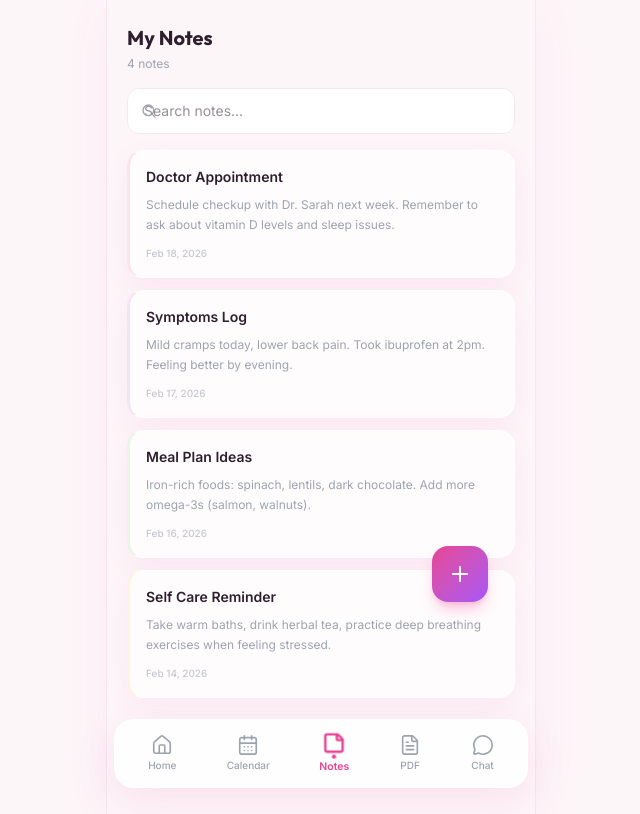
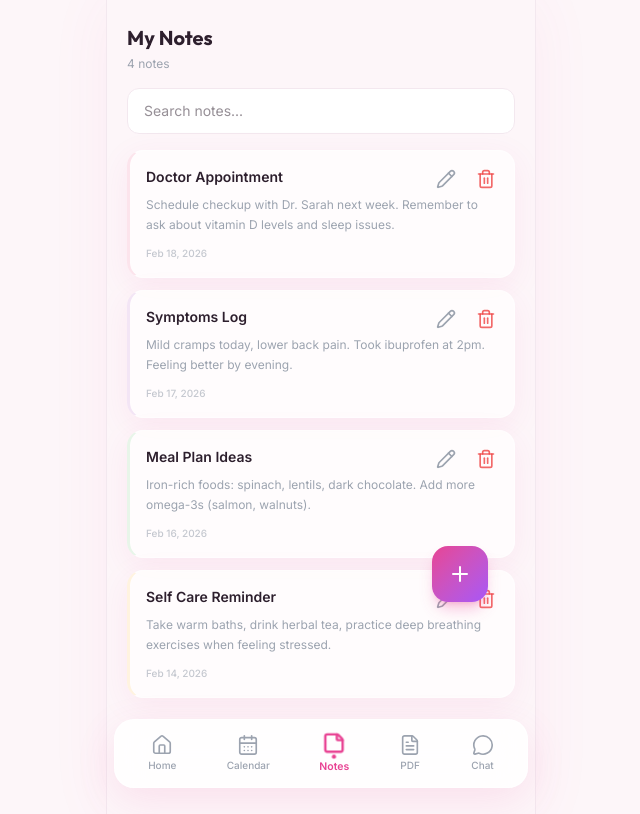
Before and after one commit to ferysaputra/rizky, a Next.js app: page /app/notes in a window 1280 px wide. Shown: the whole page, without its empty margins (319-959 px from the left). Built offline with nearby package versions, Linux system fonts and the light colour scheme.

Commit message:
notes - always show edit&delete - delete confirmation dialog

```diff
--- a/src/app/(user)/app/notes/page.tsx
+++ b/src/app/(user)/app/notes/page.tsx
@@ -12,6 +12,7 @@ export default function NotesPage() {
     const [searchQuery, setSearchQuery] = useState('');
     const [newTitle, setNewTitle] = useState('');
     const [newBody, setNewBody] = useState('');
+    const [noteToDelete, setNoteToDelete] = useState<string | null>(null);
 
     const noteColors = ['#fce4ec', '#f3e5f5', '#e8f5e9', '#fff3e0', '#e3f2fd', '#fce4ec'];
 
@@ -54,7 +55,14 @@ export default function NotesPage() {
     };
 
     const handleDelete = (id: string) => {
-        setNotes(notes.filter((n) => n.id !== id));
+        setNoteToDelete(id);
+    };
+
+    const confirmDelete = () => {
+        if (noteToDelete) {
+            setNotes(notes.filter((n) => n.id !== noteToDelete));
+            setNoteToDelete(null);
+        }
     };
 
     return (
@@ -68,7 +76,7 @@ export default function NotesPage() {
             {/* Search */}
             <div className="px-5 mb-4">
                 <div className="relative">
-                    <Search size={16} className="absolute left-3.5 top-1/2 -translate-y-1/2 text-muted" />
+                    {/* Search size={16} className="absolute left-3.5 top-1/2 -translate-y-1/2 text-muted" /> */}
                     <input
                         type="text"
                         placeholder="Search notes..."
@@ -108,7 +116,7 @@ export default function NotesPage() {
                 <Plus size={24} />
             </button>
 
-            {/* Modal */}
+            {/* Note Edit Modal */}
             {showModal && (
                 <div className="fixed inset-0 bg-black/30 backdrop-blur-sm z-50 flex items-end sm:items-center justify-center animate-fade-in">
                     <div className="bg-white rounded-t-3xl sm:rounded-3xl w-full max-w-md p-6 animate-slide-up">
@@ -152,6 +160,40 @@ export default function NotesPage() {
                     </div>
                 </div>
             )}
+
+            {/* Delete Confirmation Modal */}
+            {noteToDelete && (
+                <div className="fixed inset-0 bg-black/30 backdrop-blur-sm z-50 flex items-end sm:items-center justify-center animate-fade-in">
+                    <div className="bg-white rounded-t-3xl sm:rounded-3xl w-full max-w-md p-6 animate-slide-up shadow-xl">
+                        <div className="flex items-center justify-between mb-4">
+                            <h2 className="font-display font-bold text-lg text-danger">Delete Note?</h2>
+                            <button
+                                onClick={() => setNoteToDelete(null)}
+                                className="w-8 h-8 rounded-full bg-gray-100 flex items-center justify-center hover:bg-gray-200 transition-colors"
+                            >
+                                <X size={16} />
+                            </button>
+                        </div>
+                        <p className="text-sm text-foreground mb-6">
+                            Are you sure you want to delete this note? This action cannot be undone.
+                        </p>
+                        <div className="flex gap-3">
+                            <button
+                                onClick={() => setNoteToDelete(null)}
+                                className="flex-1 py-3 font-semibold text-sm rounded-xl bg-gray-100/80 text-foreground hover:bg-gray-200 transition-colors"
+                            >
+                                Cancel
+                            </button>
+                            <button
+                                onClick={confirmDelete}
+                                className="flex-1 py-3 font-semibold text-sm rounded-xl bg-danger/10 text-danger hover:bg-danger/20 transition-colors"
+                            >
+                                Delete
+                            </button>
+                        </div>
+                    </div>
+                </div>
+            )}
         </div>
     );
 }
--- a/src/components/NoteCard.tsx
+++ b/src/components/NoteCard.tsx
@@ -19,31 +19,21 @@ export default function NoteCard({ note, onEdit, onDelete }: NoteCardProps) {
             className="glass-card p-4 relative group transition-all duration-300 hover:shadow-md hover:shadow-primary/8 hover:-translate-y-0.5"
             style={{ borderLeft: `3px solid ${note.color}` }}
         >
-            {/* Menu button */}
+            {/* Action buttons */}
+            <div className="absolute top-3 right-3 flex items-center gap-2">
                 <button
-                onClick={() => setShowMenu(!showMenu)}
-                className="absolute top-3 right-3 p-1 rounded-lg opacity-0 group-hover:opacity-100 transition-opacity hover:bg-black/5"
+                    onClick={() => onEdit?.(note)}
+                    className="p-1.5 rounded-lg text-muted hover:text-foreground hover:bg-black/5 transition-colors"
                 >
-                <MoreVertical size={16} className="text-muted" />
-            </button>
-
-            {/* Dropdown menu */}
-            {showMenu && (
-                <div className="absolute top-10 right-3 glass-card-strong shadow-lg z-10 py-1 min-w-[120px]">
-                    <button
-                        onClick={() => { onEdit?.(note); setShowMenu(false); }}
-                        className="flex items-center gap-2 px-3 py-2 text-sm text-foreground hover:bg-primary/5 w-full transition-colors"
-                    >
-                        <Pencil size={14} /> Edit
+                    <Pencil size={20} />
                 </button>
                 <button
-                        onClick={() => { onDelete?.(note.id); setShowMenu(false); }}
-                        className="flex items-center gap-2 px-3 py-2 text-sm text-danger hover:bg-danger/5 w-full transition-colors"
+                    onClick={() => onDelete?.(note.id)}
+                    className="p-1.5 rounded-lg text-danger/80 hover:text-danger hover:bg-danger/10 transition-colors"
                 >
-                        <Trash2 size={14} /> Delete
+                    <Trash2 size={20} />
                 </button>
             </div>
-            )}
 
             <h3 className="font-semibold text-sm pr-8">{note.title}</h3>
             <p className="text-muted text-xs mt-2 line-clamp-3 leading-relaxed">{note.body}</p>
```
Lines whose indentation alone changed are shown as unchanged.
